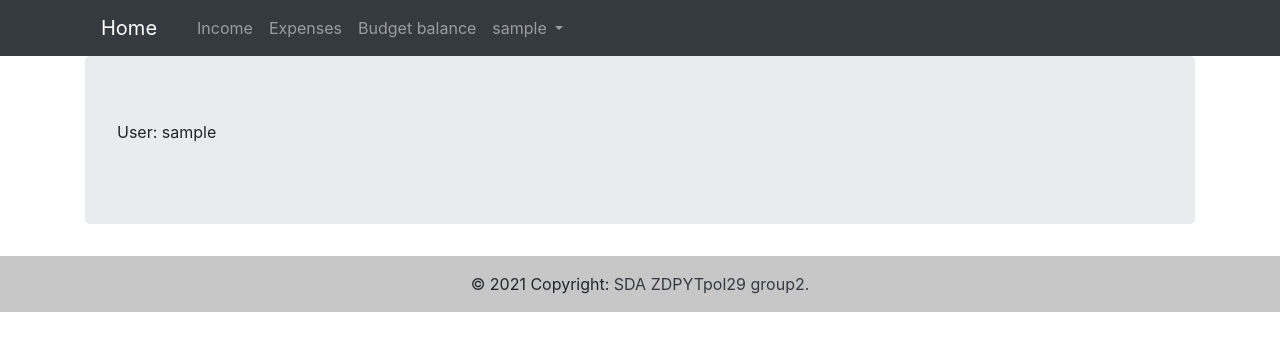
After one commit to SDA-projekt-koncowy/Domowy_budzet, a Django app: page /summary in a window 1280 px wide. The commit adds this page. Shown: the top 351 px of the page. Run offline with Django 3.2, Linux system fonts and the light colour scheme; the visitor is signed in with stand-in values (Sample User, id 1); some libraries are stand-ins or nearby versions.

Commit message:
Register budget_balance view

```diff
--- a/budget/templates/base.html
+++ b/budget/templates/base.html
@@ -28,7 +28,7 @@
             </a>
             </li>
             <li>
-            <a class="nav-item nav-link" href="/">
+            <a class="nav-item nav-link" href="{% url 'summary' %}">
               Budget balance
             </a>
             </li>
--- /dev/null
+++ b/budget/templates/summary.html
@@ -0,0 +1,5 @@
+{% extends "base.html" %}
+{% block content %}
+    <p>User:  {{ user.get_username }}</p>
+
+{% endblock %}
--- a/budget/urls.py
+++ b/budget/urls.py
@@ -21,4 +21,5 @@ urlpatterns = [
     path('category-update-view/<pk>/', views.CategoryUpdateView.as_view(), name="category-update-view"),
     path('category-delete-view/<pk>/', views.CategoryDeleteView.as_view(), name="category-delete-view"),
     path('category-detail-view/<pk>/', views.CategoryDetailView.as_view(), name="category-detail-view"),
+    path('summary', views.Summary.as_view(), name="summary"),
 ]
--- a/budget/views.py
+++ b/budget/views.py
@@ -221,3 +221,12 @@ class CategoryDetailView(LoginRequiredMixin, DetailView):
             return super().render_to_response(context)
         else:
             return HttpResponse('404')
+
+
+class Summary(LoginRequiredMixin, View):
+
+    def get(self, request):
+        return render(
+            request,
+            template_name="summary.html"
+        )
--- a/home_budget/urls.py
+++ b/home_budget/urls.py
@@ -15,7 +15,6 @@ Including another URLconf
 """
 from django.contrib import admin
 from django.urls import path, include
-from budget.views import IncomeCreateView, IncomeDeleteView, IncomeDetailView, IncomeListView, IncomeUpdateView
 
 urlpatterns = [
     path('admin/', admin.site.urls),
```
